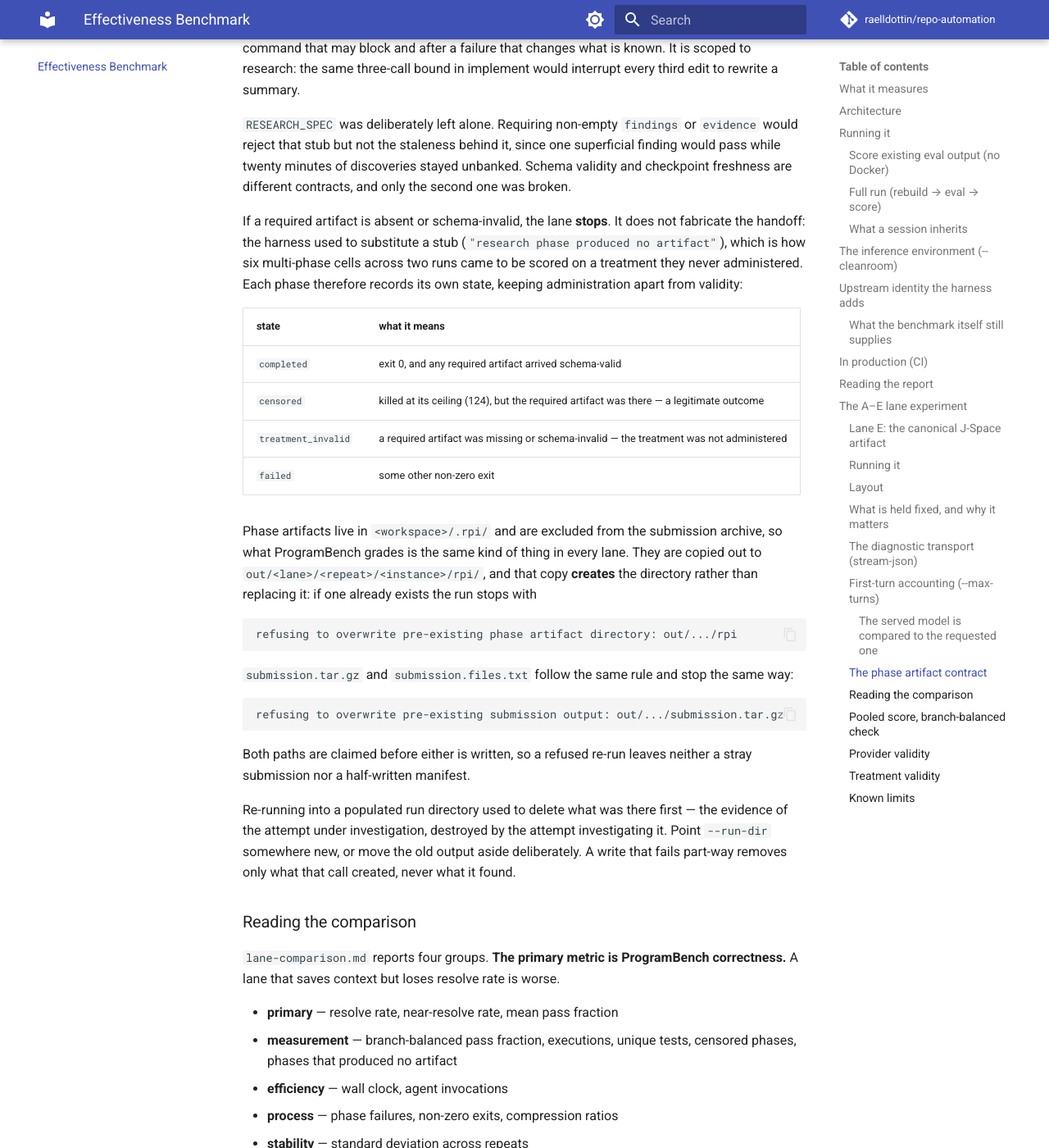
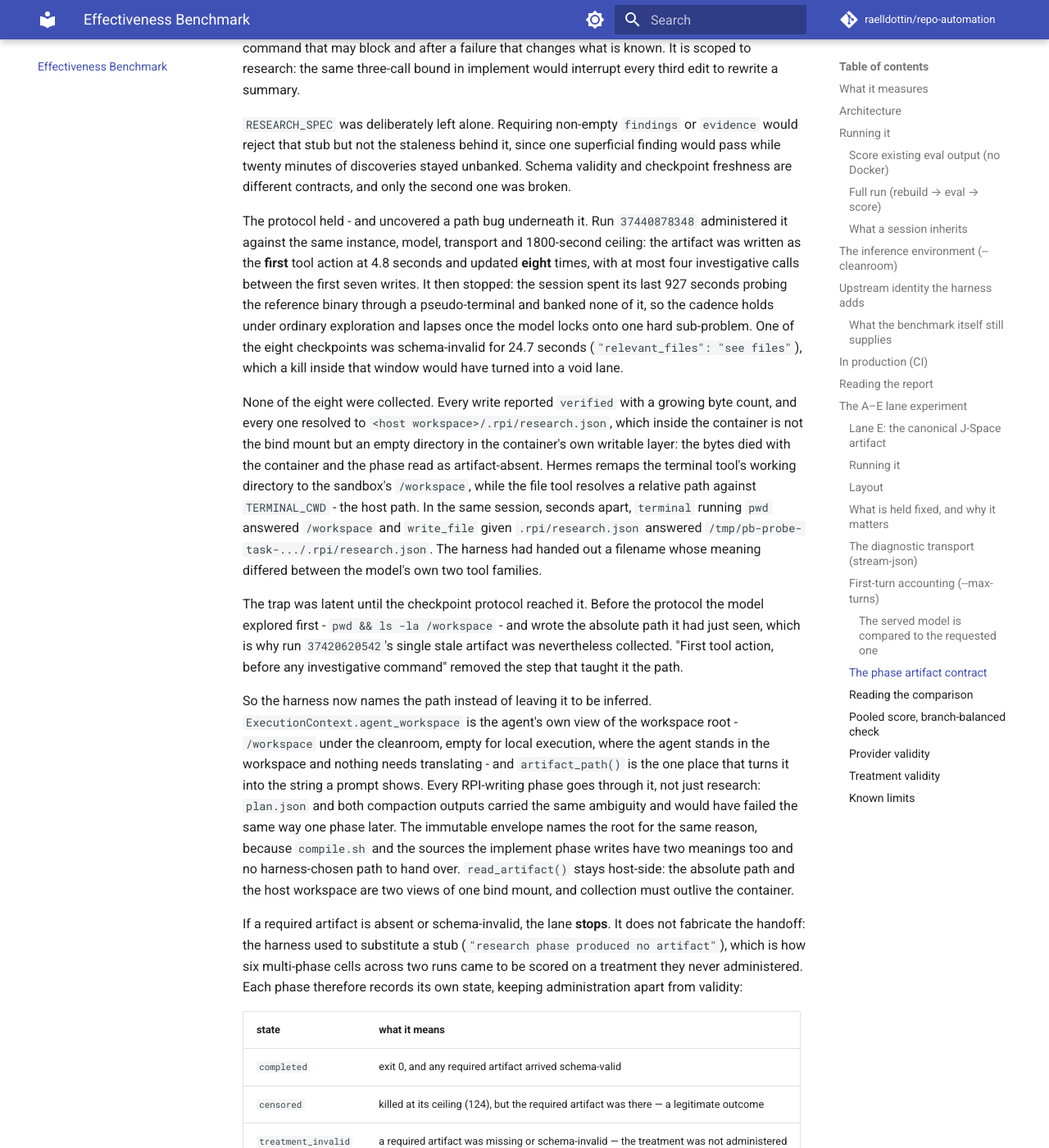
Before and after one commit to raelldottin/repo-automation, an MkDocs documentation site: the page built from docs/workflows/effectiveness-benchmark.md, in a window 1280 px wide and 1400 px high, scrolled down 21769 px. Shown: the whole window at 82% size. Built offline with MkDocs 1.6.1 and Material for MkDocs 9.7.7, drawn with Linux system fonts in a browser that asks for light colours; comment, search, counter and statistics services are not loaded; some of the changed text lies outside the part shown.

Commit message:
docs(benchmark): record the path trap the checkpoint protocol uncovered
The artifact-contract section gets run 37440878348's measurements - first write at
4.8s, eight writes, at most four calls between the first seven, 927s of
pseudo-terminal probing banked nowhere at the end - and the reason none of them was
collected. Also corrects run 37420620542's post-checkpoint call count from 24 to 21:
28 tool_use events are 6 investigative calls, the single write, then 21 more.

```diff
--- a/docs/workflows/effectiveness-benchmark.md
+++ b/docs/workflows/effectiveness-benchmark.md
@@ -901,7 +901,7 @@ moment and whatever is in the file then is what the phase produced.
 
 Asking for that was not enough on its own. In run `37420620542` the research phase ran
 uncapped for its whole 1800-second ceiling and wrote `research.json` **once**, 116 seconds
-in, on its fourth model response; it then made 24 more terminal calls without writing again,
+in, on its fourth model response; it then made 21 more tool calls without writing again,
 and the reference binary's flag surface, exit codes and terminfo dependency that those calls
 established died with the transcript. The artifact was schema-valid and 971 characters, with
 `unknowns`, `risks` and `evidence` all empty. "Update it as you work" was already in the
@@ -917,6 +917,43 @@ interrupt every third edit to rewrite a summary.
 would reject that stub but not the staleness behind it, since one superficial finding would
 pass while twenty minutes of discoveries stayed unbanked. Schema validity and checkpoint
 freshness are different contracts, and only the second one was broken.
+
+The protocol held - and uncovered a path bug underneath it. Run `37440878348` administered
+it against the same instance, model, transport and 1800-second ceiling: the artifact was
+written as the **first** tool action at 4.8 seconds and updated **eight** times, with at most
+four investigative calls between the first seven writes. It then stopped: the session spent
+its last 927 seconds probing the reference binary through a pseudo-terminal and banked none
+of it, so the cadence holds under ordinary exploration and lapses once the model locks onto
+one hard sub-problem. One of the eight checkpoints was schema-invalid for 24.7 seconds
+(`"relevant_files": "see files"`), which a kill inside that window would have turned into a
+void lane.
+
+None of the eight were collected. Every write reported `verified` with a growing byte count,
+and every one resolved to `<host workspace>/.rpi/research.json`, which inside the container
+is not the bind mount but an empty directory in the container's own writable layer: the bytes
+died with the container and the phase read as artifact-absent. Hermes remaps the terminal
+tool's working directory to the sandbox's `/workspace`, while the file tool resolves a
+relative path against `TERMINAL_CWD` - the host path. In the same session, seconds apart,
+`terminal` running `pwd` answered `/workspace` and `write_file` given `.rpi/research.json`
+answered `/tmp/pb-probe-task-.../.rpi/research.json`. The harness had handed out a filename
+whose meaning differed between the model's own two tool families.
+
+The trap was latent until the checkpoint protocol reached it. Before the protocol the model
+explored first - `pwd && ls -la /workspace` - and wrote the absolute path it had just seen,
+which is why run `37420620542`'s single stale artifact was nevertheless collected. "First
+tool action, before any investigative command" removed the step that taught it the path.
+
+So the harness now names the path instead of leaving it to be inferred.
+`ExecutionContext.agent_workspace` is the agent's own view of the workspace root -
+`/workspace` under the cleanroom, empty for local execution, where the agent stands in the
+workspace and nothing needs translating - and `artifact_path()` is the one place that turns
+it into the string a prompt shows. Every RPI-writing phase goes through it, not just
+research: `plan.json` and both compaction outputs carried the same ambiguity and would have
+failed the same way one phase later. The immutable envelope names the root for the same
+reason, because `compile.sh` and the sources the implement phase writes have two meanings
+too and no harness-chosen path to hand over. `read_artifact()` stays host-side: the absolute
+path and the host workspace are two views of one bind mount, and collection must outlive the
+container.
 
 If a required artifact is absent or schema-invalid, the lane **stops**. It does not
 fabricate the handoff: the harness used to substitute a stub (`"research phase produced no
```
